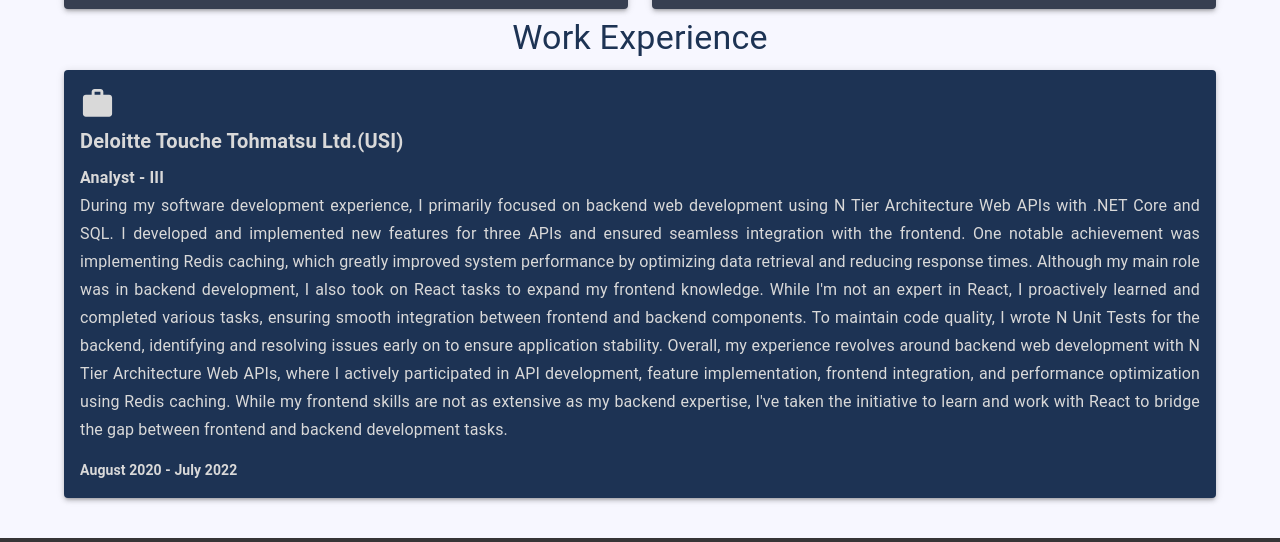
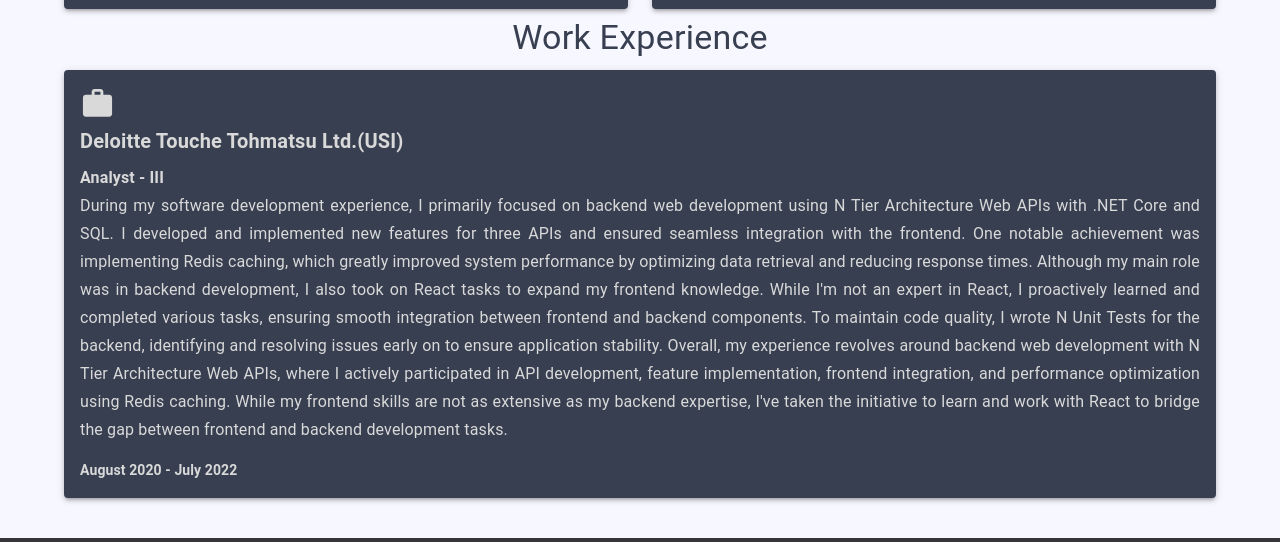
Before and after one commit to lakshmansamvith/Portfolio, a React (Create React App) app: page / in a window 1280 px wide. Shown: the part 1398-1940 px from the top of the page. Built offline with nearby package versions, Linux system fonts and the light colour scheme.

Commit message:
Forgot this

```diff
--- a/src/Components/WorkExperience.js
+++ b/src/Components/WorkExperience.js
@@ -14,14 +14,14 @@
 
   return (
       <div className = "WorkEx">
-      <Container maxWidth="lg" style={{ color: '#1D3354'}}>
+      <Container maxWidth="lg" style={{ color: '#373F51'}}>
         <Typography variant="h4" align="center" gutterBottom>
           Work Experience
         </Typography>
         <Grid container spacing={12 }>
           <Grid item xs={12} md={12}>
           <Grow in={showCards} timeout={2000}>
-            <Paper elevation={3} className="work-card" sx={{padding:'1rem', backgroundColor:'#1D3354', color:'#D9D9D9',}}>
+            <Paper elevation={3} className="work-card" sx={{padding:'1rem', backgroundColor:'#373F51', color:'#D9D9D9',}}>
               <WorkIcon fontSize="large" style={{ color: '#D9D9D9' }} />
               <Typography variant="h6" gutterBottom style={{ color: '#D9D9D9', fontWeight:'bold' }}>
               Deloitte Touche Tohmatsu Ltd.(USI)
```
